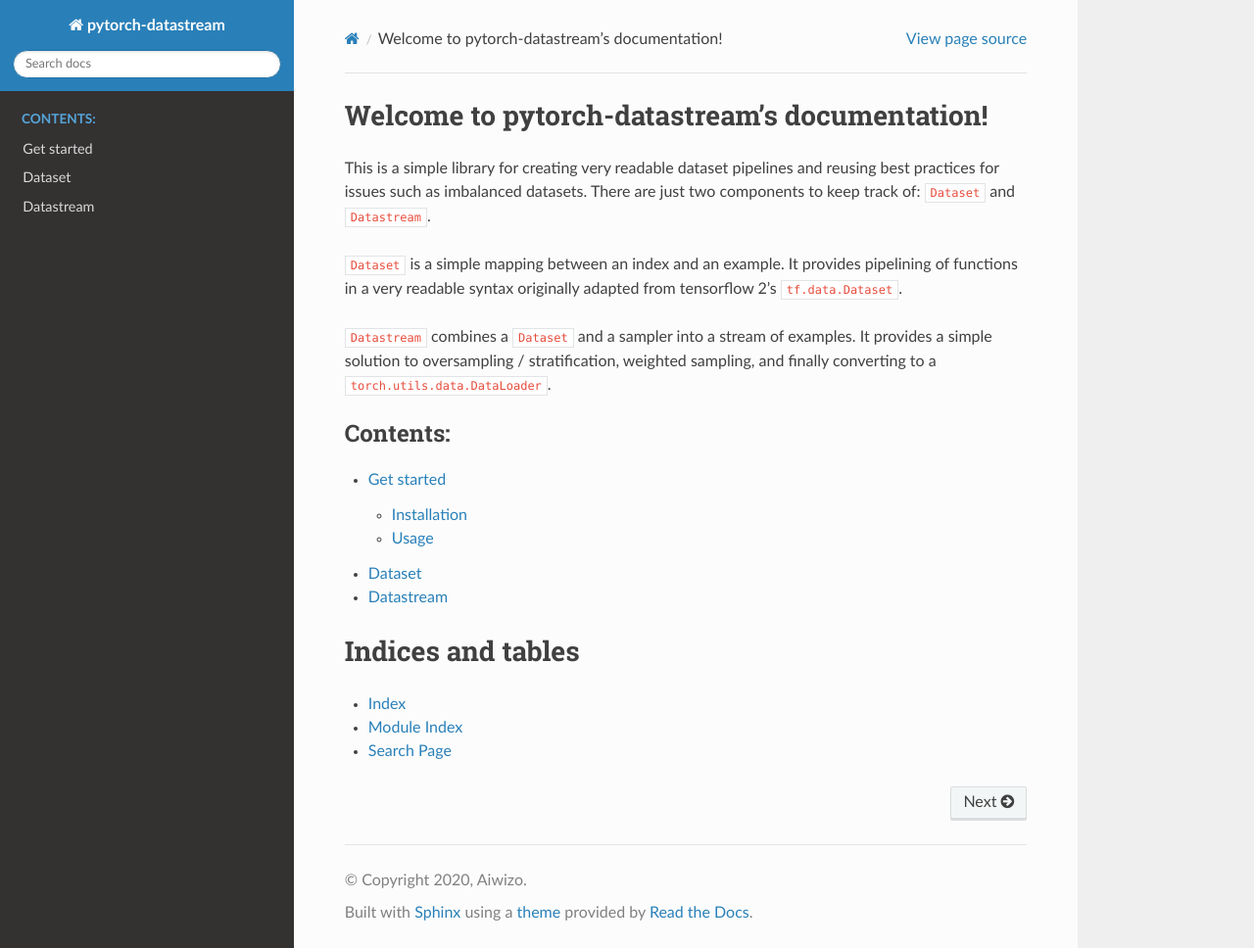
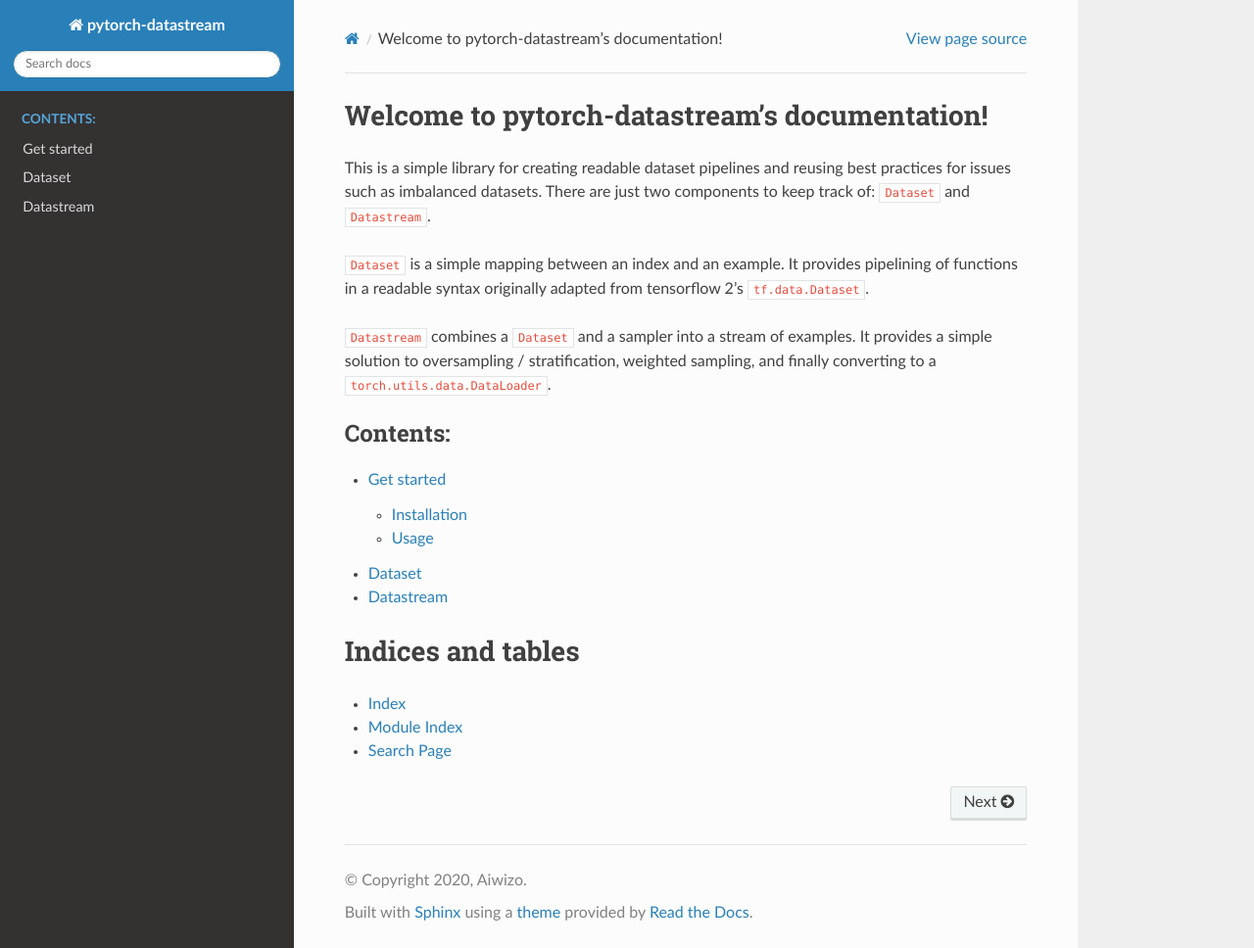
Before and after one commit to nextml-code/pytorch-datastream, a Sphinx documentation site: the page built from docs/source/index.rst, in a window 1280 px wide and 968 px high. Shown: the whole window at 98% size. Built offline with Sphinx 7.4.7 and the Read the Docs theme 2.0.0, drawn with Linux system fonts in a browser that asks for light colours.

Commit message:
Minor documentation update

```diff
--- a/README.rst
+++ b/README.rst
@@ -2,12 +2,12 @@
 Pytorch Datastream
 ==================
 
-This is a simple library for creating very readable dataset pipelines and
+This is a simple library for creating readable dataset pipelines and
 reusing best practices for issues such as imbalanced datasets. There are
 just two components to keep track of: ``Dataset`` and ``Datastream``.
 
 ``Dataset`` is a simple mapping between an index and an example. It provides
-pipelining of functions in a very readable syntax originally adapted from
+pipelining of functions in a readable syntax originally adapted from
 tensorflow 2's ``tf.data.Dataset``.
 
 ``Datastream`` combines a ``Dataset`` and a sampler into a stream of examples.
--- a/docs/source/index.rst
+++ b/docs/source/index.rst
@@ -1,12 +1,12 @@
 Welcome to pytorch-datastream's documentation!
 ==============================================
 
-This is a simple library for creating very readable dataset pipelines and
-reusing best practices for issues such as imbalanced datasets. There are
-just two components to keep track of: ``Dataset`` and ``Datastream``.
+This is a simple library for creating readable dataset pipelines and reusing
+best practices for issues such as imbalanced datasets. There are just two
+components to keep track of: ``Dataset`` and ``Datastream``.
 
 ``Dataset`` is a simple mapping between an index and an example. It provides
-pipelining of functions in a very readable syntax originally adapted from
+pipelining of functions in a readable syntax originally adapted from
 tensorflow 2's ``tf.data.Dataset``.
 
 ``Datastream`` combines a ``Dataset`` and a sampler into a stream of examples.
```
Also changed, not shown: docs/source/get_started.rst (+4 -4 lines).
